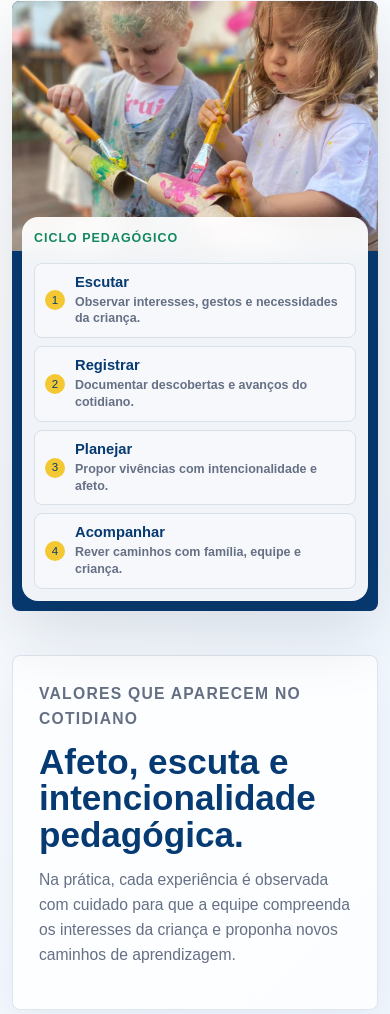
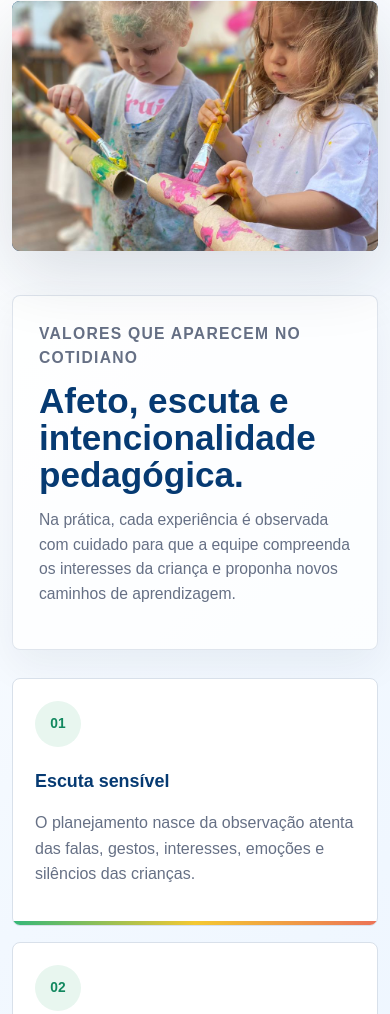
Before and after one commit to maykonlincolnusa/jardim-site, a website: page index.html in a window 390 px wide. Shown: the part 3822-4836 px from the top of the page. Drawn offline with nearby package versions, Linux system fonts and the light colour scheme.

Commit message:
Remove construtivista e overlay do ciclo pedagógico

```diff
--- a/css/style.css
+++ b/css/style.css
@@ -581,83 +581,6 @@ h3 {
     transition: transform 520ms var(--ease-out), filter var(--motion-soft);
 }
 
-.pedagogy-widget {
-    position: absolute;
-    right: 18px;
-    bottom: 18px;
-    left: 18px;
-    padding: 18px;
-    border-radius: var(--radius);
-    background: rgba(255, 255, 255, 0.94);
-    box-shadow: 0 18px 46px rgba(20, 35, 55, 0.2);
-    backdrop-filter: blur(12px);
-    transition: transform var(--motion-soft), box-shadow var(--motion-soft);
-}
-
-.widget-label {
-    display: block;
-    margin-bottom: 14px;
-    color: var(--green-700);
-    font-size: 0.78rem;
-    font-weight: 900;
-    letter-spacing: 0.08em;
-    text-transform: uppercase;
-}
-
-.pedagogy-widget ol {
-    display: grid;
-    grid-template-columns: repeat(2, 1fr);
-    gap: 10px;
-    margin: 0;
-    padding: 0;
-    list-style: none;
-    counter-reset: pedagogy;
-}
-
-.pedagogy-widget li {
-    position: relative;
-    min-height: 78px;
-    padding: 14px 12px 14px 42px;
-    border: 1px solid var(--line);
-    border-radius: var(--radius);
-    color: var(--blue-900);
-    background: var(--wash);
-    counter-increment: pedagogy;
-    transition: transform var(--motion-fast), background var(--motion-fast), border-color var(--motion-fast);
-}
-
-.pedagogy-widget li::before {
-    content: counter(pedagogy);
-    position: absolute;
-    left: 10px;
-    top: 50%;
-    display: grid;
-    place-items: center;
-    width: 20px;
-    height: 20px;
-    border-radius: 50%;
-    background: var(--yellow-400);
-    color: var(--blue-900);
-    font-size: 0.72rem;
-    transform: translateY(-50%);
-}
-
-.pedagogy-widget strong {
-    display: block;
-    margin-bottom: 3px;
-    color: var(--blue-900);
-    font-size: 0.92rem;
-    line-height: 1.15;
-}
-
-.pedagogy-widget li span {
-    display: block;
-    color: var(--muted);
-    font-size: 0.78rem;
-    font-weight: 700;
-    line-height: 1.35;
-}
-
 .values-content {
     display: flex;
     flex-direction: column;
@@ -1261,17 +1184,6 @@ textarea:focus {
     .feature-photo:hover img {
         transform: scale(1.045);
         filter: saturate(1.04) contrast(1.02);
-    }
-
-    .values-media:hover .pedagogy-widget {
-        transform: translateY(-6px);
-        box-shadow: 0 24px 58px rgba(20, 35, 55, 0.24);
-    }
-
-    .pedagogy-widget li:hover {
-        transform: translateY(-2px);
-        border-color: rgba(53, 183, 121, 0.42);
-        background: var(--paper);
     }
 
     .offer-list li:hover {
@@ -1865,26 +1777,6 @@ textarea:focus-visible {
         min-height: 280px;
     }
 
-    .pedagogy-widget {
-        position: relative;
-        right: auto;
-        bottom: auto;
-        left: auto;
-        margin: -42px 12px 12px;
-        padding: 14px;
-        border-radius: 16px;
-    }
-
-    .pedagogy-widget ol {
-        grid-template-columns: 1fr;
-        gap: 8px;
-    }
-
-    .pedagogy-widget li {
-        min-height: 0;
-        padding: 12px 12px 12px 42px;
-    }
-
     .image-stack {
         grid-template-columns: 1fr;
         gap: 12px;
@@ -2078,15 +1970,6 @@ textarea:focus-visible {
         min-height: 250px;
     }
 
-    .pedagogy-widget {
-        margin: -34px 10px 10px;
-        padding: 12px;
-    }
-
-    .pedagogy-widget li {
-        padding: 10px 10px 10px 40px;
-    }
-
     .image-stack-main,
     .image-stack-small,
     .feature-photo img,
--- a/index.html
+++ b/index.html
@@ -4,7 +4,7 @@
     <meta charset="UTF-8">
     <meta name="viewport" content="width=device-width, initial-scale=1.0">
     <title>Jardim Espaço de Educação | Creche escola no Rio de Janeiro</title>
-    <meta name="description" content="Jardim Espaço de Educação: creche escola construtivista para crianças de 4 meses a 6 anos, com horário escolar e integral em Jacarepaguá.">
+    <meta name="description" content="Jardim Espaço de Educação: creche escola para crianças de 4 meses a 6 anos, com horário escolar e integral em Jacarepaguá.">
     <meta name="theme-color" content="#063a72">
     <meta name="mobile-web-app-capable" content="yes">
     <meta name="apple-mobile-web-app-capable" content="yes">
@@ -198,27 +198,6 @@
                 <div class="values-layout">
                     <div class="values-media">
                         <img src="./assets/images/atividade.jpg" alt="Criança em atividade de investigação no Jardim Espaço de Educação">
-                        <div class="pedagogy-widget" aria-label="Ciclo de acompanhamento pedagógico">
-                            <span class="widget-label">Ciclo pedagógico</span>
-                            <ol>
-                                <li>
-                                    <strong>Escutar</strong>
-                                    <span>Observar interesses, gestos e necessidades da criança.</span>
-                                </li>
-                                <li>
-                                    <strong>Registrar</strong>
-                                    <span>Documentar descobertas e avanços do cotidiano.</span>
-                                </li>
-                                <li>
-                                    <strong>Planejar</strong>
-                                    <span>Propor vivências com intencionalidade e afeto.</span>
-                                </li>
-                                <li>
-                                    <strong>Acompanhar</strong>
-                                    <span>Rever caminhos com família, equipe e criança.</span>
-                                </li>
-                            </ol>
-                        </div>
                     </div>
 
                     <div class="values-content">
```
Also changed, not shown: manifest.webmanifest.
